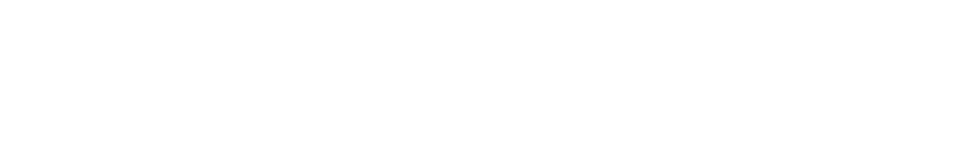
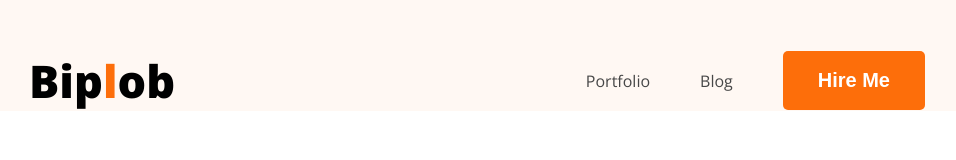
Before and after one commit to akbiplobx/hero-dev-portfolio, a plain HTML site: page index.html in a window 1280 px wide. Shown: the whole page, without its empty margins (163-1119 px from the left). Drawn offline with nearby package versions, Linux system fonts and the light colour scheme.

Commit message:
header made

```diff
--- a/index.html
+++ b/index.html
@@ -1,11 +1,31 @@
 <!DOCTYPE html>
 <html lang="en">
+
 <head>
     <meta charset="UTF-8">
     <meta name="viewport" content="width=device-width, initial-scale=1.0">
     <title>Document</title>
+
+    <link rel="preconnect" href="https://fonts.googleapis.com">
+    <link rel="preconnect" href="https://fonts.gstatic.com" crossorigin>
+    <link href="https://fonts.googleapis.com/css2?family=Open+Sans:ital,wght@0,300..800;1,300..800&display=swap"
+        rel="stylesheet">
+        <link rel="stylesheet" href="styles/portfolio.css">
 </head>
-<body>
 
+<body class="font-open-sans">
+    <header>
+        <nav>
+            <div class="logo">
+                <h2>Bip<span class="color-orange">l</span>ob</h2>
+            </div>
+            <ul class="menu">
+                <li><a href="">Portfolio</a></li>
+                <li><a href="">Blog</a></li>
+                <li><button class="btn">Hire Me</button></li>
+            </ul>
+        </nav>
+    </header>
 </body>
+
 </html>
--- /dev/null
+++ b/styles/portfolio.css
@@ -0,0 +1,60 @@
+* {
+    margin: 0;
+    padding: 0;
+    box-sizing: border-box;
+}
+
+header {
+    background-color: #FFF8F3;
+    padding-top: 50px;
+}
+
+.font-open-sans {
+    font-family: "Open Sans", sans-serif;
+    font-optical-sizing: auto;
+
+}
+
+.logo h2 {
+    font-size: 45px;
+    font-weight: 900;
+}
+
+.color-orange {
+    color: #fd6e0a;
+}
+
+.btn {
+    background-color: #fd6e0a;
+    border: none;
+    border-radius: 5px;
+    padding: 18px 35px;
+    color: white;
+    font-size: 20px;
+    font-weight: bold;
+}
+
+/* ------------------------------------- */
+
+nav {
+    width: 70%;
+    max-width: 1140px;
+    /* border: 1px solid red; */
+    margin: 0 auto;
+    display: flex;
+    justify-content: space-between;
+    align-items: center;
+}
+
+nav .menu {
+    display: flex;
+    list-style: none;
+    gap: 50px;
+    align-items: center;
+}
+
+nav .menu a {
+    font-style: 20px;
+    color: #474747;
+    text-decoration: none;
+}
```
